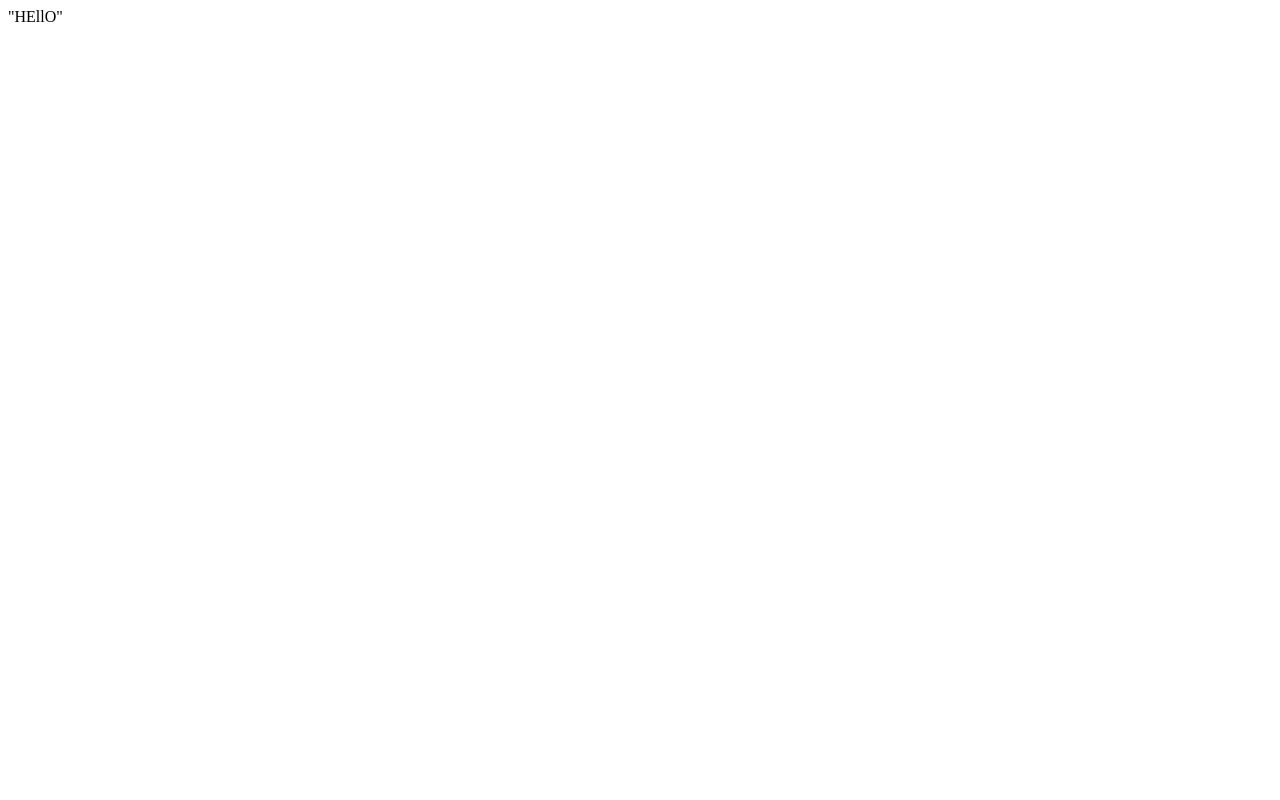
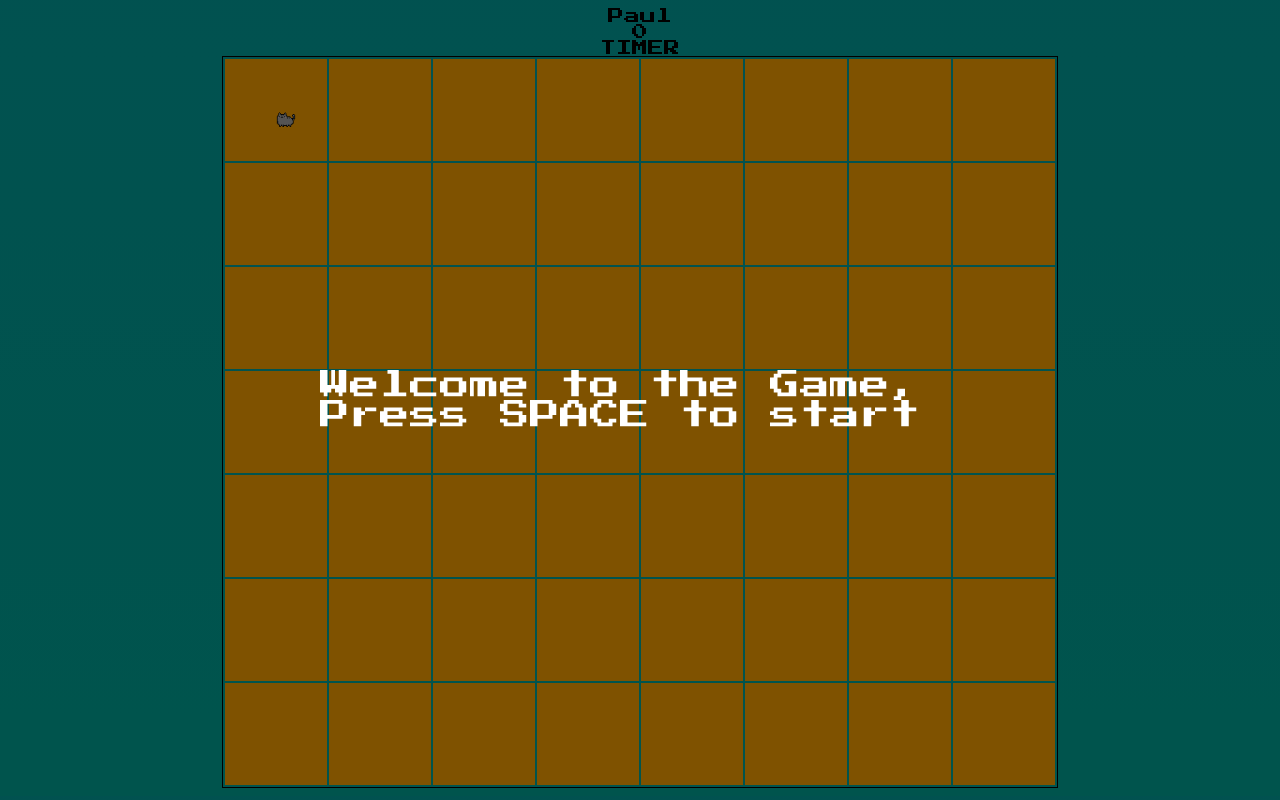
Before and after one commit to PaulAlarcon/CatsAgainstThem, a website: page index.html in a window 1280 px wide. Drawn offline with nearby package versions, Linux system fonts and the light colour scheme.

Commit message:
First Working Commit

```diff
--- a/index.html
+++ b/index.html
@@ -1,5 +1,43 @@
-<html>
+<!DOCTYPE html>
+<html lang="en" dir="ltr">
+  <head>
+    <meta name="viewport" content="width=device-width, initial-scale=1">
+    <title>CAT vs HUMANS</title>
+    <!-- Latest compiled and minified CSS -->
+    <!-- <link rel="stylesheet" href="https://maxcdn.bootstrapcdn.com/bootstrap/3.4.1/css/bootstrap.min.css"> -->
+    <!-- jQuery library -->
+    <script src="https://ajax.googleapis.com/ajax/libs/jquery/3.4.1/jquery.min.js"></script>
+    <!-- Latest compiled JavaScript -->
+    <!-- <script src="https://maxcdn.bootstrapcdn.com/bootstrap/3.4.1/js/bootstrap.min.js"></script> -->
+
+    <script type="text/javascript" src="script/design.js"></script>
+    <script type="text/javascript" src="script/main.js"></script>
+    <script type="text/javascript" src="script/game.js"></script>
+    <!-- CSS -->
+    <link rel="stylesheet" href="css/style_design.css">
+    <!-- GOOGLE FONT -->
+    <link href="https://fonts.googleapis.com/css2?family=Press+Start+2P&display=swap" rel="stylesheet">
+
+  </head>
   <body>
-    "HEllO"
+    <div class=" .full-container">
+      <div id="overlay">
+        <div id="overlay-text"></div>
+        </div>
+       </div>
+
+       <div id="content_wrapper">
+         <div id="content">
+           <div class="row" id="scoreboard">
+             <div class="col-sm-4" id="player_name">Paul</div>
+             <div class="col-sm-4" id="player_score">0</div>
+             <div class="col-sm-4" id="timer">TIMER </div>
+           </div>
+          </div>
+         </div>
+       </div>
+    </div>
+
+
   </body>
 </html>
```
Also changed, not shown: 2 other files.
